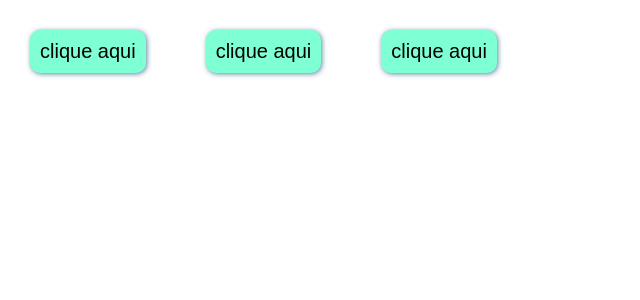
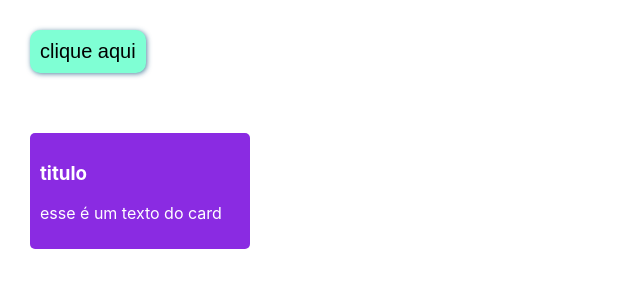
Before and after one commit to mariana549/curso-dev-quest, a React (Create React App) app in the folder react/05-creaat-react-app/primeiro-app/: page / in a window 1280 px wide. Shown: the top 300 px of the page, without its empty margins (0-640 px from the left). Built offline with nearby package versions, Linux system fonts and the light colour scheme.

Commit message:
adicionado estilos ao card

```diff
--- a/react/05-creaat-react-app/primeiro-app/src/App.js
+++ b/react/05-creaat-react-app/primeiro-app/src/App.js
@@ -1,13 +1,13 @@
 // import logo from './logo.svg';
 import './App.css';
 import Button from "./components/button/button.js"
+import Card from './components/card/card.js';
 
 function App() {
   return (
     <>
       <Button />
-      <Button />
-      <Button />
+      <Card />
     </>
   );
 }
--- /dev/null
+++ b/react/05-creaat-react-app/primeiro-app/src/components/card/card.css
@@ -0,0 +1,8 @@
+.card {
+   background-color: blueviolet;
+   color: white;
+   padding: 10px;
+   margin: 30px;
+   width: 200px;
+   border-radius: 5px;
+}
--- /dev/null
+++ b/react/05-creaat-react-app/primeiro-app/src/components/card/card.js
@@ -0,0 +1,15 @@
+import React from 'react'
+import "./card.css"
+
+class Card extends React.Component {
+   render() {
+      return (
+         <div className='card'>
+            <h3>titulo</h3>
+            <p>esse é um texto do card</p>
+         </div>
+      )
+   }
+}
+
+export default Card
```
